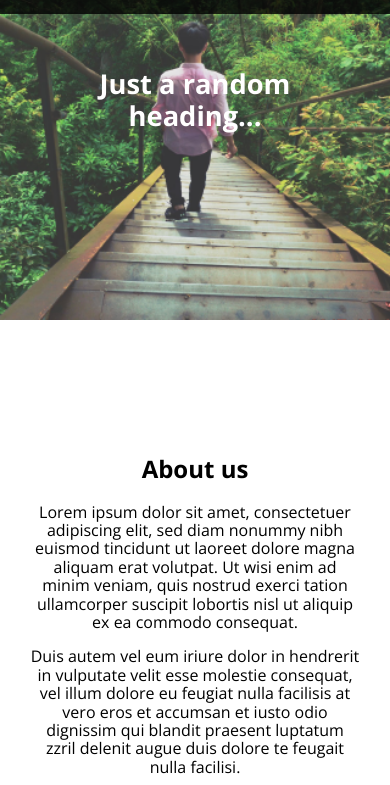
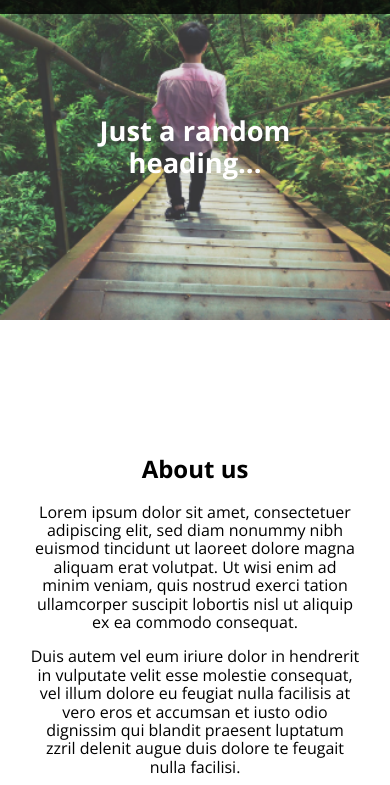
Before and after one commit to elvineshan/popcorn-design, a plain HTML site: page index.html in a window 390 px wide. Shown: the part 59-844 px from the top of the page. Drawn offline with nearby package versions, Linux system fonts and the light colour scheme.

Commit message:
adjusted h1 padding for mobile screens

```diff
--- a/css/style.css
+++ b/css/style.css
@@ -263,7 +263,7 @@ header{
     	padding: 30px;
     }
     .site-feature h1{
-    	padding-top: 14vw;
+    	padding-top: 26vw;
     }
     .contact-image{
     	display: none; /*hide the image on smaller screens as per specification*/
```
